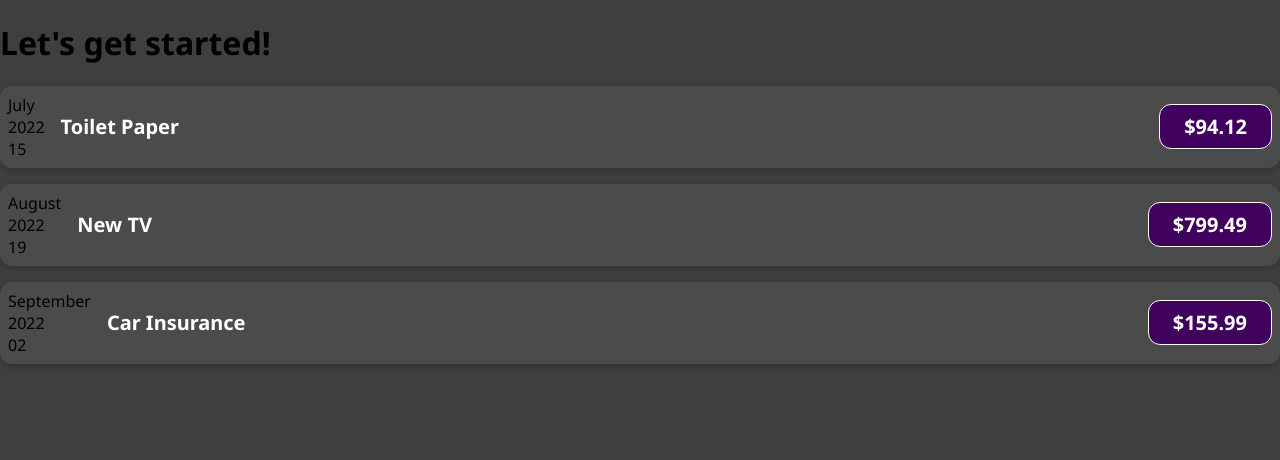
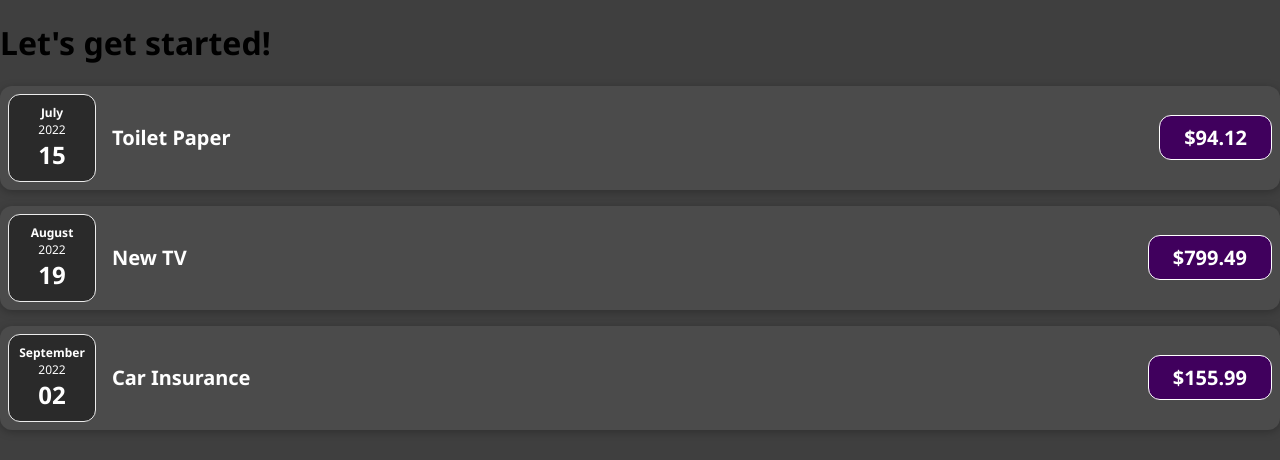
Before and after one commit to imazamatkh/react-lessons, a React (Create React App) app: page / in a window 1280 px wide. Shown: the top 460 px of the page. Built offline with nearby package versions, Linux system fonts and the light colour scheme.

Commit message:
07: Splitting components into multiple components

```diff
--- a/src/App.jsx
+++ b/src/App.jsx
@@ -4,6 +4,8 @@
 import ExpenseItem from './components/ExpenseItem/ExpenseItem'
 
 function App() {
+  console.clear()
+
   const expenses = [
     {
       id: 'e1',
--- /dev/null
+++ b/src/components/ExpenseItem/ExpenseDate/ExpenseDate.css
@@ -0,0 +1,26 @@
+.expense-date {
+  display: flex;
+  flex-direction: column;
+  width: 5.5rem;
+  height: 5.5rem;
+  border: 1px solid #ececec;
+  background-color: #2a2a2a;
+  color: white;
+  border-radius: 12px;
+  align-items: center;
+  justify-content: center;
+}
+
+.expense-date__month {
+  font-size: 0.75rem;
+  font-weight: bold;
+}
+
+.expense-date__year {
+  font-size: 0.75rem;
+}
+
+.expense-date__day {
+  font-size: 1.5rem;
+  font-weight: bold;
+}
--- /dev/null
+++ b/src/components/ExpenseItem/ExpenseDate/ExpenseDate.jsx
@@ -0,0 +1,18 @@
+import './ExpenseDate.css'
+
+function ExpenseDate(props) {
+
+  const month = props.date.toLocaleString('en-US', { month: 'long' })
+  const day = props.date.toLocaleDateString('en-US', { day: '2-digit' })
+  const year = props.date.getFullYear()
+
+  return (
+    <div className={'expense-date'}>
+      <div className={'expense-date__month'}>{month}</div>
+      <div className={'expense-date__year'}>{year}</div>
+      <div className={'expense-date__day'}>{day}</div>
+    </div>
+  )
+}
+
+export default ExpenseDate
--- /dev/null
+++ b/src/components/ExpenseItem/ExpenseDescription/ExpenseDescription.css
@@ -0,0 +1,45 @@
+.expense-item__description {
+  display: flex;
+  flex-direction: column;
+  gap: 1rem;
+  align-items: flex-end;
+  flex-flow: column-reverse;
+  justify-content: flex-start;
+  flex: 1;
+}
+
+.expense-item h2 {
+  color: #3a3a3a;
+  font-size: 1rem;
+  flex: 1;
+  margin: 0 1rem;
+  color: white;
+}
+
+.expense-item__price {
+  font-size: 1rem;
+  font-weight: bold;
+  color: white;
+  background-color: #40005d;
+  border: 1px solid white;
+  padding: 0.5rem;
+  border-radius: 12px;
+}
+
+@media (min-width: 580px) {
+  .expense-item__description {
+    flex-direction: row;
+    align-items: center;
+    justify-content: flex-start;
+    flex: 1;
+  }
+
+  .expense-item__description h2 {
+    font-size: 1.25rem;
+  }
+
+  .expense-item__price {
+    font-size: 1.25rem;
+    padding: 0.5rem 1.5rem;
+  }
+}
--- /dev/null
+++ b/src/components/ExpenseItem/ExpenseDescription/ExpenseDescription.jsx
@@ -0,0 +1,13 @@
+import './ExpenseDescription.css'
+
+function ExpenseDescription(props) {
+
+  return (
+    <div className="expense-item__description">
+      <h2>{props.title}</h2>
+      <div className="expense-item__price">${props.price}</div>
+    </div>
+  )
+}
+
+export default ExpenseDescription
--- a/src/components/ExpenseItem/ExpenseItem.css
+++ b/src/components/ExpenseItem/ExpenseItem.css
@@ -8,49 +8,3 @@
 	border-radius: 12px;
 	background-color: #4b4b4b;
 }
-
-.expense-item__description {
-	display: flex;
-	flex-direction: column;
-	gap: 1rem;
-	align-items: flex-end;
-	flex-flow: column-reverse;
-	justify-content: flex-start;
-	flex: 1;
-}
-
-.expense-item h2 {
-	color: #3a3a3a;
-	font-size: 1rem;
-	flex: 1;
-	margin: 0 1rem;
-	color: white;
-}
-
-.expense-item__price {
-	font-size: 1rem;
-	font-weight: bold;
-	color: white;
-	background-color: #40005d;
-	border: 1px solid white;
-	padding: 0.5rem;
-	border-radius: 12px;
-}
-
-@media (min-width: 580px) {
-	.expense-item__description {
-		flex-direction: row;
-		align-items: center;
-		justify-content: flex-start;
-		flex: 1;
-	}
-
-	.expense-item__description h2 {
-		font-size: 1.25rem;
-	}
-
-	.expense-item__price {
-		font-size: 1.25rem;
-		padding: 0.5rem 1.5rem;
-	}
-}
--- a/src/components/ExpenseItem/ExpenseItem.jsx
+++ b/src/components/ExpenseItem/ExpenseItem.jsx
@@ -1,21 +1,15 @@
 import './ExpenseItem.css'
 
+import ExpenseDate from './ExpenseDate/ExpenseDate'
+import ExpenseDescription from './ExpenseDescription/ExpenseDescription'
+
 function ExpenseItem(props) {
-  const month = props.date.toLocaleString('en-US', {month: 'long'})
-  const day = props.date.toLocaleDateString('en-US', {day: '2-digit'})
-  const year = props.date.getFullYear()
 
   return (
     <div className="expense-item">
-      <div>
-        <div>{month}</div>
-        <div>{year}</div>
-        <div>{day}</div>
-      </div>
-      <div className="expense-item__description">
-        <h2>{props.title}</h2>
-        <div className="expense-item__price">${props.price}</div>
-      </div>
+      <ExpenseDate date={props.date} />
+
+      <ExpenseDescription title={props.title} price={props.price} />
     </div>
   )
 }
```
Also changed, not shown: 2 other files (tests, documents, lock files or other folders).
